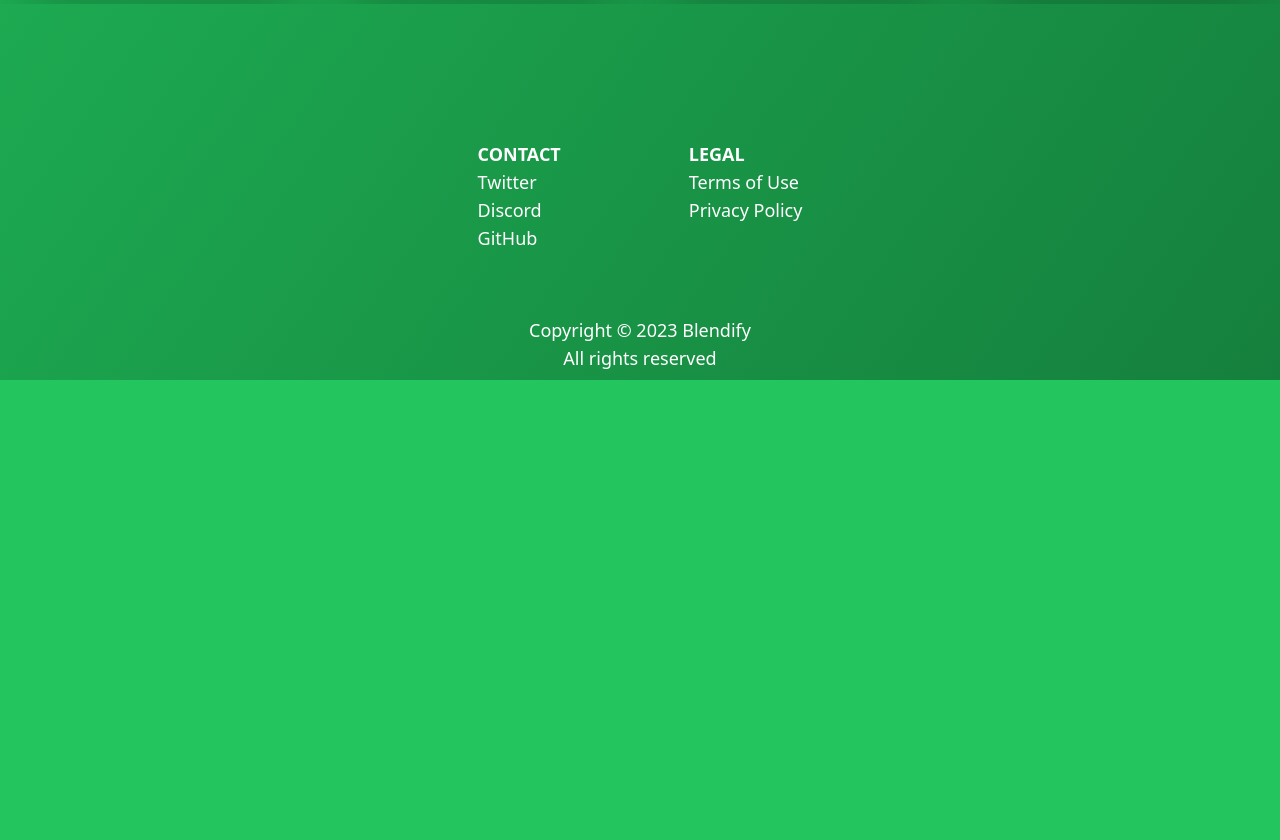
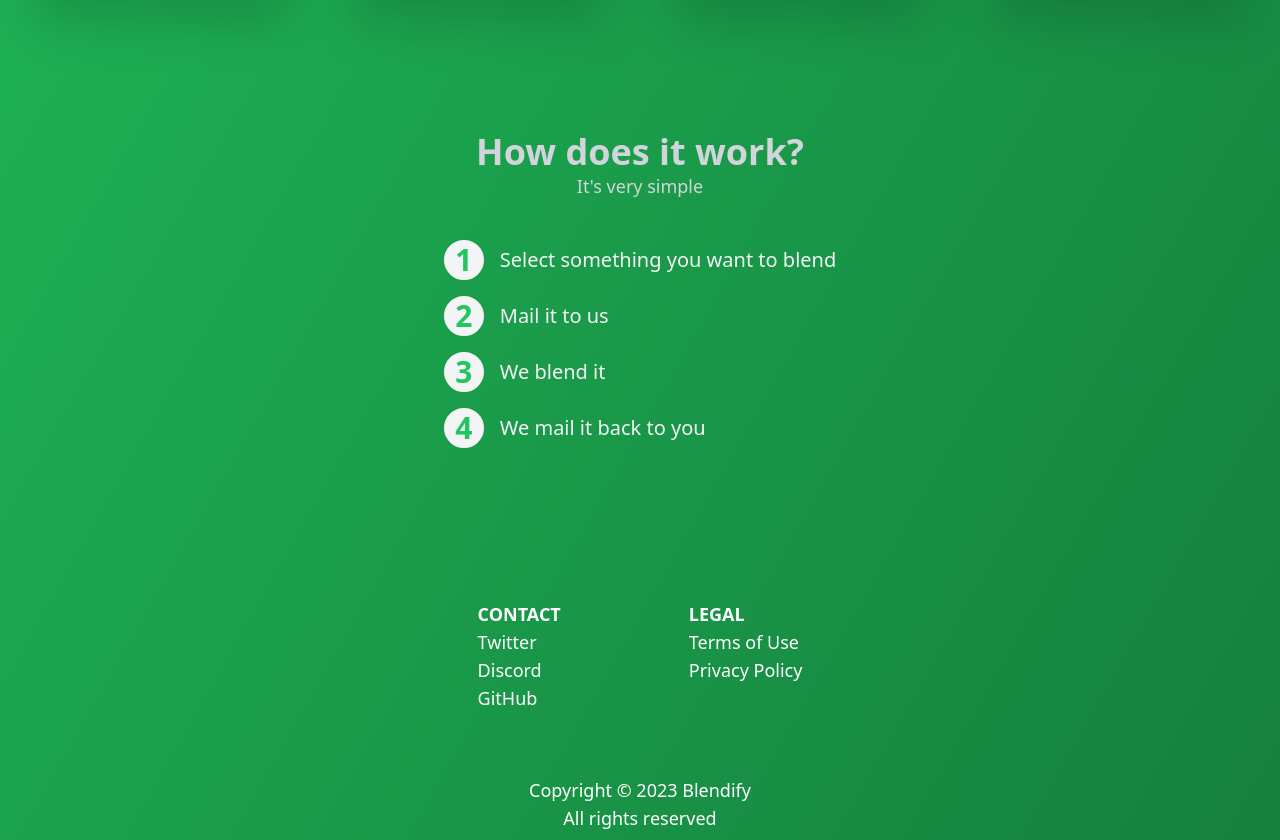
Before and after one commit to mkorman9/nextjs-product-page, a Next.js app: page / in a window 1280 px wide. Shown: the part 1400-2240 px from the top of the page. Before the commit the page ends 1780 px from the top, so only its background shows below. Built offline with nearby package versions, Linux system fonts and the light colour scheme.

Commit message:
add steps section

```diff
--- a/src/app/page.tsx
+++ b/src/app/page.tsx
@@ -1,11 +1,13 @@
 import MainContent from '@/components/MainContent/MainContent';
 import Features from '@/components/Features/Features';
+import Steps from '@/components/Steps/Steps';
 
 export default function Page() {
   return (
     <main className="flex flex-col">
       <MainContent />
       <Features />
+      <Steps />
     </main>
   );
 }
--- /dev/null
+++ b/src/components/Steps/StepElement.tsx
@@ -0,0 +1,23 @@
+import React from 'react';
+
+export type StepElementProps = {
+  marker: string;
+  text: string;
+};
+
+const StepElement: React.FC<StepElementProps> = ({marker, text}) => {
+  return (
+    <li className="mb-4">
+      <div className="flex text-gray-100 items-center">
+        <span className="flex w-10 h-10 border-2 border-gray-100 rounded-full mr-4
+                         text-3xl font-bold justify-center items-center
+                         bg-gray-100 text-green-500">
+          {marker}
+        </span>
+        <span className="text-xl">{text}</span>
+      </div>
+    </li>
+  );
+};
+
+export default StepElement;
--- /dev/null
+++ b/src/components/Steps/Steps.tsx
@@ -0,0 +1,23 @@
+import StepElement from '@/components/Steps/StepElement';
+
+const Steps = () => {
+  return (
+    <div className="flex flex-col justify-center items-center mt-32">
+      <div className="flex flex-col text-center">
+        <span className="text-4xl font-bold text-gray-300">How does it work?</span>
+        <span className="text-lg text-gray-300">
+          {'It\'s very simple'}
+        </span>
+      </div>
+
+      <ul className="mt-10">
+        <StepElement marker="1" text="Select something you want to blend" />
+        <StepElement marker="2" text="Mail it to us" />
+        <StepElement marker="3" text="We blend it" />
+        <StepElement marker="4" text="We mail it back to you" />
+      </ul>
+    </div>
+  );
+};
+
+export default Steps;
```
